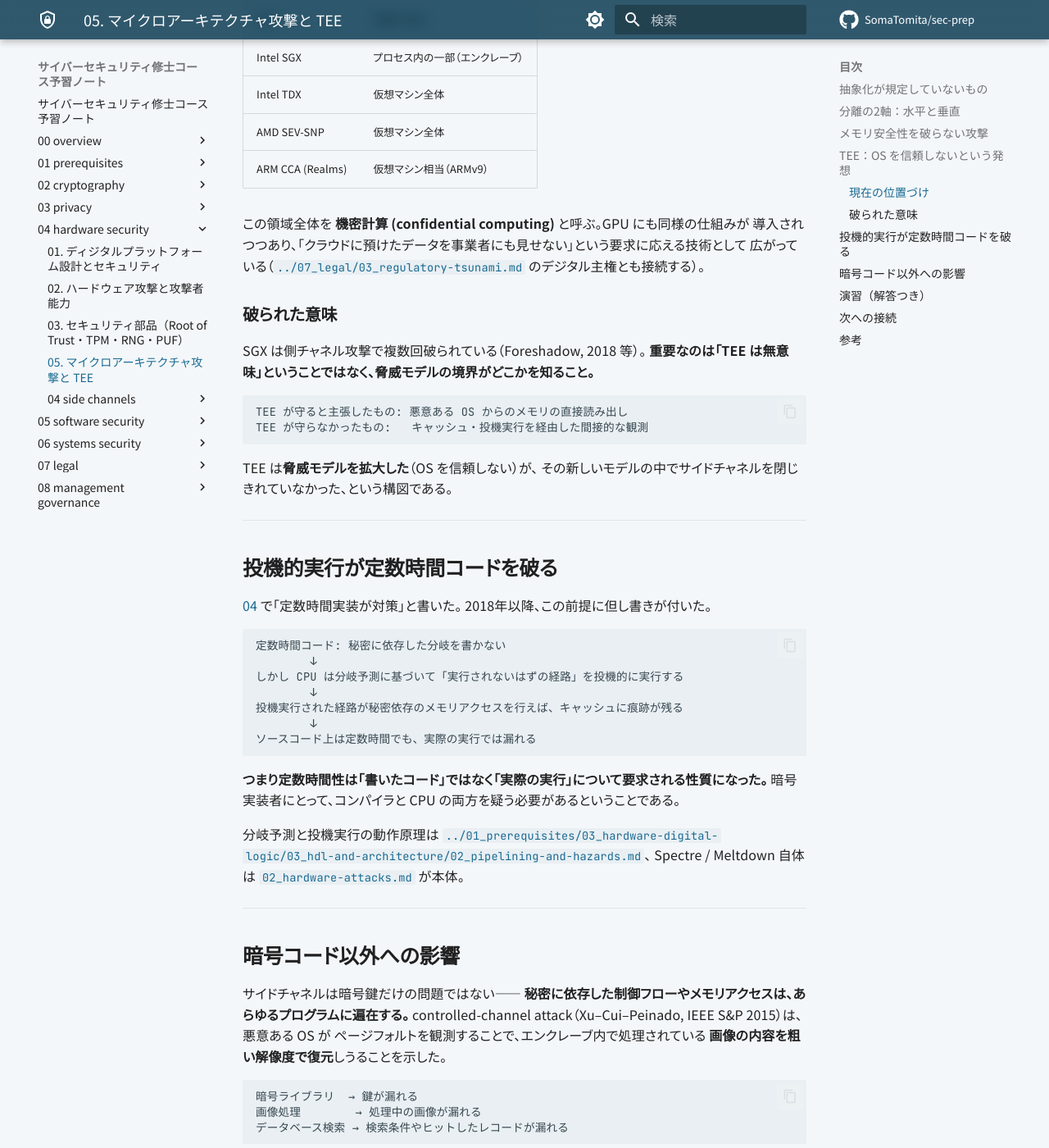
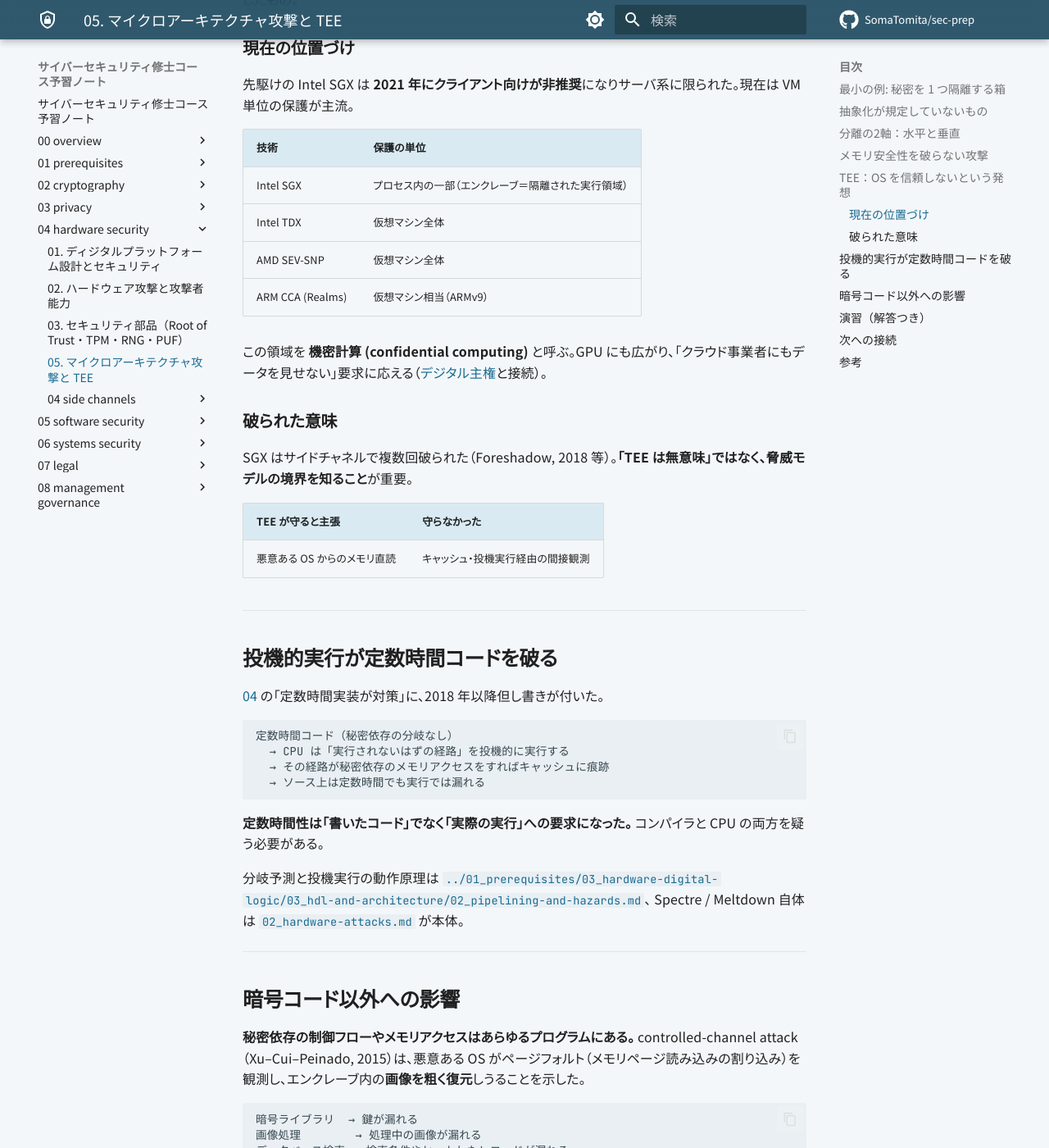
Before and after one commit to SomaTomita/sec-prep, an MkDocs documentation site: the page built from topics/04_hardware-security/05_microarchitecture-and-tee.md, in a window 1280 px wide and 1400 px high, scrolled down 2211 px. Shown: the whole window at 82% size. Built offline with MkDocs 1.6.1 and Material for MkDocs 9.7.7, drawn with Linux system fonts in a browser that asks for light colours; plug-ins that fetch from the network failed and are left out; comment, search, counter and statistics services are not loaded; some of the changed text lies outside the part shown.

Commit message:
docs: apply readability pass to hardware security

````diff
--- a/topics/04_hardware-security/05_microarchitecture-and-tee.md
+++ b/topics/04_hardware-security/05_microarchitecture-and-tee.md
@@ -2,23 +2,35 @@
 
 > 前: [04 サイドチャネル](./04_side-channels/README.md) ｜ 層: 基礎(Layer 1)
 
-[04](./04_side-channels/README.md) は物理量（電力・時間）の観測だった。
-ここでは物理計測器を使わず、**同じ CPU で動くソフトウェアだけ**で秘密を取る攻撃と、
-それに抗するはずだった仕組み（TEE）を見る。
-
 **この1ページで分かること**
 
-- ISW という抽象化が「時間」を規定していないことが、なぜ構造的な漏洩を生むのか
-- 分離の水平方向・垂直方向という2軸と、サイドチャネルがそれを迂回する仕組み
-- TEE（SGX 等）が守ろうとしたものと、破られたことの意味
-- 「定数時間で書けば安全」がもはや十分条件でない理由
+- ISA という「契約」が実行時間を規定していないことが構造的な漏洩を生む
+- メモリ保護の壁を「越えず迂回する」攻撃には、メモリ安全な言語も ASLR も効かない
+- TEE（SGX 等）が守ると主張した範囲と、破られた範囲の違い
+
+[04](./04_side-channels/README.md) は電力や時間を測定器で観測した。ここでは**同じ CPU 上のソフトウェアだけ**で秘密を取る攻撃と、それに抗するはずだった TEE（信頼実行環境）を見る。
+
+---
+
+## 最小の例: 秘密を 1 つ隔離する箱
+
+```
+┌─ CPU ────────────────────────────────┐
+│  OS（乗っ取られているかも）           │
+│  ┌─ 箱（TEE） ─┐                     │
+│  │ 秘密の鍵   │ ← OS からも読めない  │
+│  └────────────┘                      │
+│  共有キャッシュ ← 箱の中の処理の痕跡が残る │
+└──────────────────────────────────────┘
+```
+
+箱は「直接読む」ことを防ぐ。だが箱の中の計算が共有キャッシュに残す痕跡は防いでいない——この 1 枚の絵がこのページの全て。
 
 ---
 
 ## 抽象化が規定していないもの
 
-命令セットアーキテクチャ（ISA。x86 / ARM / RISC-V 等）は、
-ソフトウェアとハードウェアの間の**契約**である。
+命令セットアーキテクチャ（ISA。x86 / ARM / RISC-V 等）は、ソフトウェアとハードウェアの間の**契約**。
 
 | ISA が定義するもの | ISA が定義しないもの |
 |---|---|
@@ -27,29 +39,23 @@
 | レジスタの数と幅 | キャッシュの状態変化 |
 | メモリモデル | 分岐予測器の内部状態 |
 
-**コンパイラはこの契約を信じて最適化する。** しかし実物はシミュレータではなく
-電気で動く回路であり、契約に書かれていない性質——時間・電力・キャッシュ——は
-最適化の副産物として自由に変化し、そこから情報が漏れる。
-
-**「速くする最適化」と「観測可能な差を作らない」は原理的に両立しない**——
-性能のために状態を共有し、履歴に応じて振る舞いを変えるのが最適化の本質だからである。
+**コンパイラはこの契約を信じて最適化する。** だが実物は電気で動く回路で、契約外の性質（時間・電力・キャッシュ）は最適化の副産物として変化し、漏れる。**「速くする」と「観測可能な差を作らない」は原理的に両立しない**——最適化とは状態を共有し履歴で振る舞いを変えることだから。
 
 ---
 
 ## 分離の2軸：水平と垂直
 
-OS とハードウェアが協調して作る分離には2つの方向がある。
-
-```
-水平方向: プロセス A ｜ プロセス B     ← 同じ特権レベルの相互分離
-                ↕
-垂直方向: ユーザー空間 / カーネル空間  ← 特権レベル間の分離
+```mermaid
+flowchart LR
+  subgraph U["ユーザー空間"]
+    A["プロセス A"] -. 水平分離 .- B["プロセス B"]
+  end
+  K["カーネル空間"] -. 垂直分離 .- U
+  A -->|"読まずに推測"| C["共有キャッシュ・実行時間"]
+  C -->|"壁の外側を通る"| B
 ```
 
-**サイドチャネルは壁を壊すのではなく、迂回する。**
-メモリ保護は「読んではいけない場所を読ませない」ことを保証するが、
-**読まずに推測すること**は禁じていない。キャッシュの状態や実行時間は保護の対象外なので、
-そこを通れば壁は関係ない。
+**サイドチャネルは壁を壊さず迂回する。** メモリ保護は「読ませない」ことを保証するが、**読まずに推測すること**は禁じていない。
 
 ---
 
@@ -63,71 +69,50 @@
 | 破る保証 | メモリ安全性 | （何も破らない。副次的な観測のみ） |
 | 効く対策 | メモリ安全な言語・ASLR・スタック保護 | **上記はすべて効かない** |
 
-**Rust に書き換えても、ASLR を入れても防げない。**
-攻撃者は許可された操作しか行っておらず、ただ観測しているだけだからである。
-つまり**防御の発想がまったく違う**——「不正なアクセスを止める」枠組みでは扱えない。
-バッファオーバーフローの本体は
+**Rust に書き換えても ASLR（メモリ配置のランダム化）を入れても防げない。** 攻撃者は許可された操作しかしておらず、観測しているだけ。「不正アクセスを止める」枠組みでは扱えない。バッファオーバーフローの本体は
 [`../06_systems-security/02_software-vulnerabilities.md`](../06_systems-security/02_software-vulnerabilities.md)。
 
 ---
 
 ## TEE：OS を信頼しないという発想
 
-通常のセキュリティモデルではアプリは OS を信頼する（OS が壊れたら終わり）。
-TEE（Trusted Execution Environment）はその前提を外し、
-**OS が乗っ取られていても中のデータを守る**ことを目指す——CPU が OS からもメモリを隠す。
-これは [`03_security-building-blocks.md`](./03_security-building-blocks.md) の
-Root of Trust を**実行中のプログラム**に拡張したものと言える。
+通常アプリは OS を信頼する（OS が壊れたら終わり）。TEE はその前提を外し、**OS が乗っ取られても中のデータを守る**——CPU が OS からもメモリを隠す。[Root of Trust](./03_security-building-blocks.md) を**実行中のプログラム**へ拡張したもの。
 
 ### 現在の位置づけ
 
-Intel SGX が先駆けだったが、**2021年にクライアント向けはデプリケートされ**、
-サーバ（Xeon）系に限られるようになった。現在は VM 単位で保護する方式が主流である。
+先駆けの Intel SGX は **2021 年にクライアント向けが非推奨**になりサーバ系に限られた。現在は VM 単位の保護が主流。
 
 | 技術 | 保護の単位 |
 |---|---|
-| Intel SGX | プロセス内の一部（エンクレーブ） |
+| Intel SGX | プロセス内の一部（エンクレーブ＝隔離された実行領域） |
 | Intel TDX | 仮想マシン全体 |
 | AMD SEV-SNP | 仮想マシン全体 |
 | ARM CCA (Realms) | 仮想マシン相当（ARMv9） |
 
-この領域全体を **機密計算 (confidential computing)** と呼ぶ。GPU にも同様の仕組みが
-導入されつつあり、「クラウドに預けたデータを事業者にも見せない」という要求に応える技術として
-広がっている（[`../07_legal/03_regulatory-tsunami.md`](../07_legal/03_regulatory-tsunami.md)
-のデジタル主権とも接続する）。
+この領域を **機密計算 (confidential computing)** と呼ぶ。GPU にも広がり、「クラウド事業者にもデータを見せない」要求に応える（[デジタル主権](../07_legal/03_regulatory-tsunami.md)と接続）。
 
 ### 破られた意味
 
-SGX は側チャネル攻撃で複数回破られている（Foreshadow, 2018 等）。
-**重要なのは「TEE は無意味」ということではなく、脅威モデルの境界がどこかを知ること。**
+SGX はサイドチャネルで複数回破られた（Foreshadow, 2018 等）。**「TEE は無意味」ではなく、脅威モデルの境界を知ること**が重要。
 
-```
-TEE が守ると主張したもの: 悪意ある OS からのメモリの直接読み出し
-TEE が守らなかったもの:   キャッシュ・投機実行を経由した間接的な観測
-```
-
-TEE は**脅威モデルを拡大した**（OS を信頼しない）が、
-その新しいモデルの中でサイドチャネルを閉じきれていなかった、という構図である。
+| TEE が守ると主張 | 守らなかった |
+|---|---|
+| 悪意ある OS からのメモリ直読 | キャッシュ・投機実行経由の間接観測 |
 
 ---
 
 ## 投機的実行が定数時間コードを破る
 
-[04](./04_side-channels/01_timing-attacks.md) で「定数時間実装が対策」と書いた。
-2018年以降、この前提に但し書きが付いた。
+[04](./04_side-channels/01_timing-attacks.md) の「定数時間実装が対策」に、2018 年以降但し書きが付いた。
 
 ```
-定数時間コード: 秘密に依存した分岐を書かない
-        ↓
-しかし CPU は分岐予測に基づいて「実行されないはずの経路」を投機的に実行する
-        ↓
-投機実行された経路が秘密依存のメモリアクセスを行えば、キャッシュに痕跡が残る
-        ↓
-ソースコード上は定数時間でも、実際の実行では漏れる
+定数時間コード（秘密依存の分岐なし）
+  → CPU は「実行されないはずの経路」を投機的に実行する
+  → その経路が秘密依存のメモリアクセスをすればキャッシュに痕跡
+  → ソース上は定数時間でも実行では漏れる
 ```
 
-**つまり定数時間性は「書いたコード」ではなく「実際の実行」について要求される性質になった。**
-暗号実装者にとって、コンパイラと CPU の両方を疑う必要があるということである。
+**定数時間性は「書いたコード」でなく「実際の実行」への要求になった。** コンパイラと CPU の両方を疑う必要がある。
 
 分岐予測と投機実行の動作原理は
 [`../01_prerequisites/03_hardware-digital-logic/03_hdl-and-architecture/02_pipelining-and-hazards.md`](../01_prerequisites/03_hardware-digital-logic/03_hdl-and-architecture/02_pipelining-and-hazards.md)、
@@ -137,11 +122,7 @@
 
 ## 暗号コード以外への影響
 
-サイドチャネルは暗号鍵だけの問題ではない——
-**秘密に依存した制御フローやメモリアクセスは、あらゆるプログラムに遍在する。**
-controlled-channel attack（Xu–Cui–Peinado, IEEE S&P 2015）は、悪意ある OS が
-ページフォルトを観測することで、エンクレーブ内で処理されている
-**画像の内容を粗い解像度で復元**しうることを示した。
+**秘密依存の制御フローやメモリアクセスはあらゆるプログラムにある。** controlled-channel attack（Xu–Cui–Peinado, 2015）は、悪意ある OS がページフォルト（メモリページ読み込みの割り込み）を観測し、エンクレーブ内の**画像を粗く復元**しうることを示した。
 
 ```
 暗号ライブラリ  → 鍵が漏れる
@@ -149,8 +130,7 @@
 データベース検索 → 検索条件やヒットしたレコードが漏れる
 ```
 
-**「暗号を使っていないから関係ない」とは言えない。**
-プライバシー影響という観点では [`../03_privacy/`](../03_privacy/index.md) の議論に接続する。
+**「暗号を使っていないから関係ない」とは言えない。** プライバシー影響は [`../03_privacy/`](../03_privacy/index.md) に接続する。
 
 ---
 
@@ -182,9 +162,7 @@
 
 ## 次への接続
 
-これで `04_hardware-security/` は「設計 → 攻撃者能力 → 信頼の起点 → サイドチャネル →
-マイクロアーキテクチャと TEE」という層の下降が揃った。
-ソフトウェア側の緩和策は
+`04_hardware-security/` は「設計 → 攻撃者能力 → 信頼の起点 → サイドチャネル → マイクロアーキと TEE」で揃った。ソフトウェア側の緩和策は
 [`../05_software-security/03_security-patterns.md`](../05_software-security/03_security-patterns.md)、
 クラウドのマルチテナント分離は
 [`../06_systems-security/05_distributed-systems-security.md`](../06_systems-security/05_distributed-systems-security.md) へ接続する。
````
Also changed, not shown: topics/04_hardware-security/01_digital-platform-design.md (+26 -40 lines), topics/04_hardware-security/02_hardware-attacks.md (+44 -60 lines), topics/04_hardware-security/03_security-building-blocks.md (+33 -66 lines), topics/04_hardware-security/index.md (+2 -4 lines).
